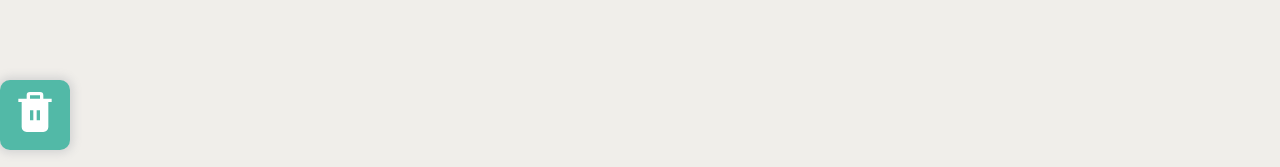
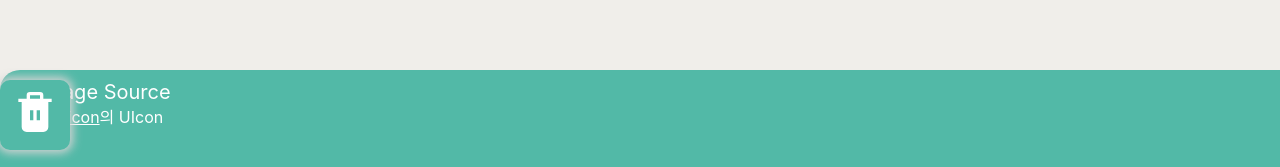
Before and after one commit to YangYoungHwan00/IT_Project_Sample_Work, a React (Create React App) app in the folder client/: page / in a window 1280 px wide. Shown: the part 684-851 px from the top of the page. Before the commit the page ends 800 px from the top, so only its background shows below. Built offline with nearby package versions, Linux system fonts and the light colour scheme; no server answers.

Commit message:
add icon image source

```diff
--- /dev/null
+++ b/client/src/Components/Footer.js
@@ -0,0 +1,12 @@
+import './Style/Footer.css';
+
+function Footer() {
+    return(
+        <div id='footer'>
+            <span id='icon_source'>Image Source</span><br />
+            <span id='flaticon'><a id='flaticon_link' href="https://www.flaticon.com/uicons">Flaticon</a>의 UIcon</span>
+        </div>
+    );
+}
+
+export default Footer;
--- a/client/src/Components/Home.js
+++ b/client/src/Components/Home.js
@@ -3,6 +3,7 @@ import './Style/Home.css';
 import Table from './Table';
 import Menu from './Menu';
 import Delete from './Delete'
+import Footer from './Footer';
 
 function Home(){
 
@@ -18,6 +19,7 @@ function Home(){
         <div id='del_btn_div'>
           <Delete />
         </div>
+        <Footer />
       </div>
     );
   }
--- /dev/null
+++ b/client/src/Components/Style/Footer.css
@@ -0,0 +1,24 @@
+#footer{
+    width: 100%;
+    height:80px;
+    margin-top: 100px;
+    background-color: rgb(82, 185, 167);
+    border-top-right-radius: 20px;
+    border-top-left-radius: 20px;
+    padding:10px;
+}
+
+#flaticon{
+    color: white;
+}
+
+#flaticon_link{
+    margin-left: 30px;
+    color: white;
+}
+
+#icon_source{
+    color:white;
+    font-size: 20px;
+    margin-left: 30px;
+}
```
Also changed, not shown: 1 other file (tests, documents, lock files or other folders).
